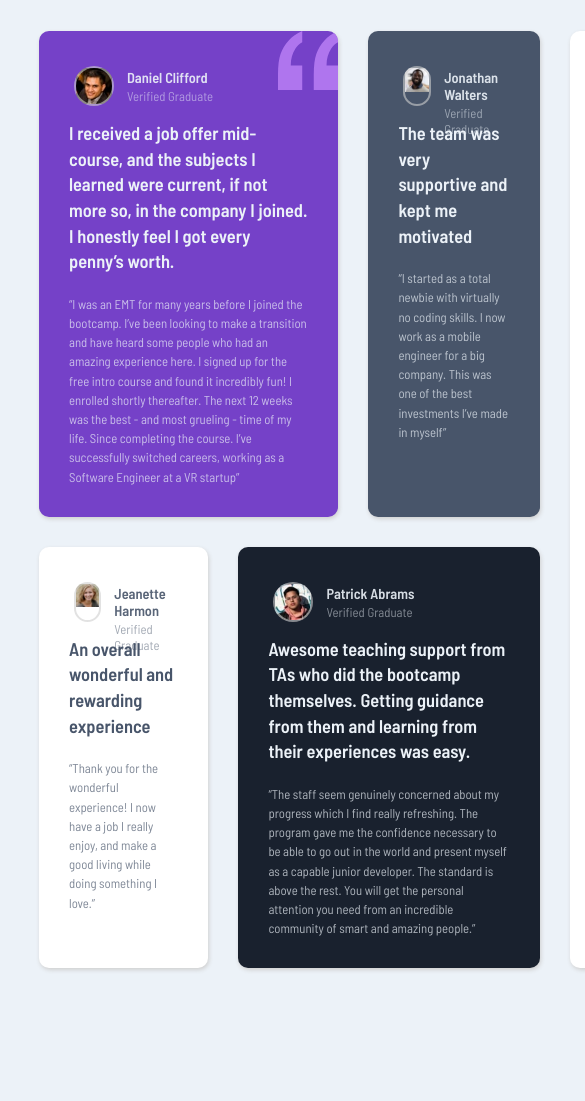
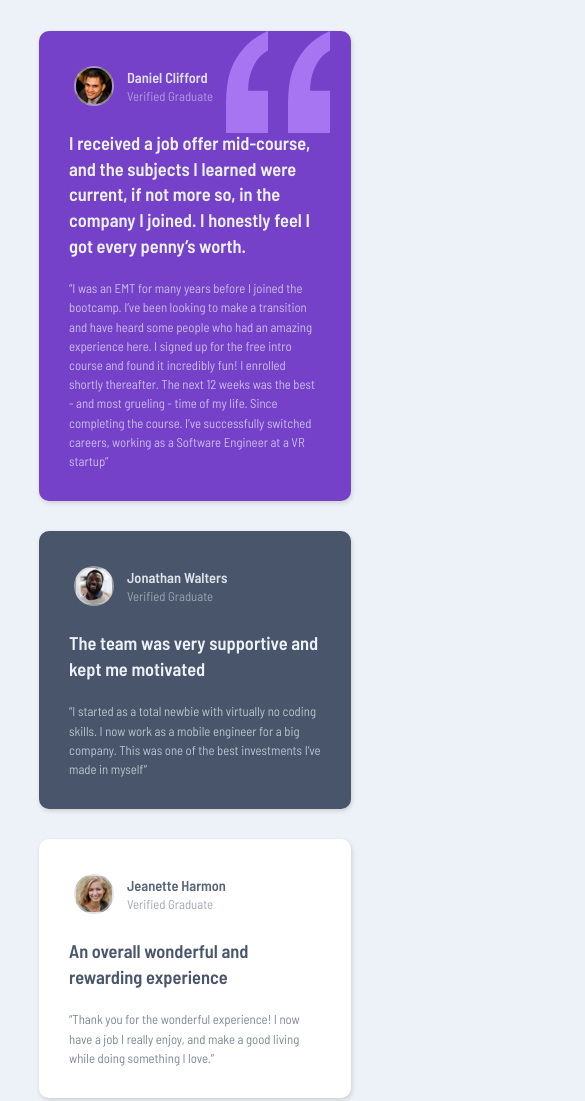
Before and after one commit to MarilenaSG/testimonial-section, a plain HTML site: page index.html in a window 390 px wide. Shown: the top 1101 px of the page, 585 px wide, since content can reach past the window. Before the commit the page ends 999 px from the top, so only its background shows below. Drawn offline with Linux system fonts and the light colour scheme.

Commit message:
Terminado el responsive. Solo dos líneas de código. Uau

```diff
--- a/index.html
+++ b/index.html
@@ -4,7 +4,7 @@
   <meta charset="UTF-8">
   <meta name="viewport" content="width=device-width, initial-scale=1.0"> <!-- displays site properly based on user's device -->
   <link rel="stylesheet" href="./style.css">
-  <link rel="stylesheet" href="./media.css" media="(min-width:900px)">
+  <link rel="stylesheet" href="./media.css" media="(max-width:1024px)">
   <link rel="icon" type="image/png" sizes="32x32" href="./images/favicon-32x32.png">
   <link rel="preconnect" href="https://fonts.googleapis.com">
 <link rel="preconnect" href="https://fonts.gstatic.com" crossorigin>
@@ -16,9 +16,9 @@
 <body>
   <main class="page--container">
 
-    <section class="quotes">
+   <!--- <section class="quotes">
       <span></span>
-    </section>
+    </section> -->
 
 <section class="daniel--container">
 
--- a/media.css
+++ b/media.css
@@ -0,0 +1,10 @@
+@media (max-width:1024px) {
+
+    main {
+        display: block;
+    }
+
+    main section {
+        margin-top: 30px;
+    }
+}
--- a/style.css
+++ b/style.css
@@ -50,6 +50,7 @@ main {
     margin: 8% auto;
     font-family: 'Barlow Semi Condensed', sans-serif;
 
+
 }
 
 main section {
@@ -93,6 +94,9 @@ p {
     grid-column: 1 / 3;
     grid-row: 1 / 2;
     color: var(--light-grayblue);
+    background-image: url('./images/bg-pattern-quotation.svg');
+    background-repeat: no-repeat;
+    background-position: 90% 0;
 
 
 }
@@ -130,7 +134,7 @@ p {
     align-items: flex-start;
     justify-content: flex-start;
     margin-bottom: 20px;
-    height: 40px;
+    min-height: 40px;
 
 }
 
```
